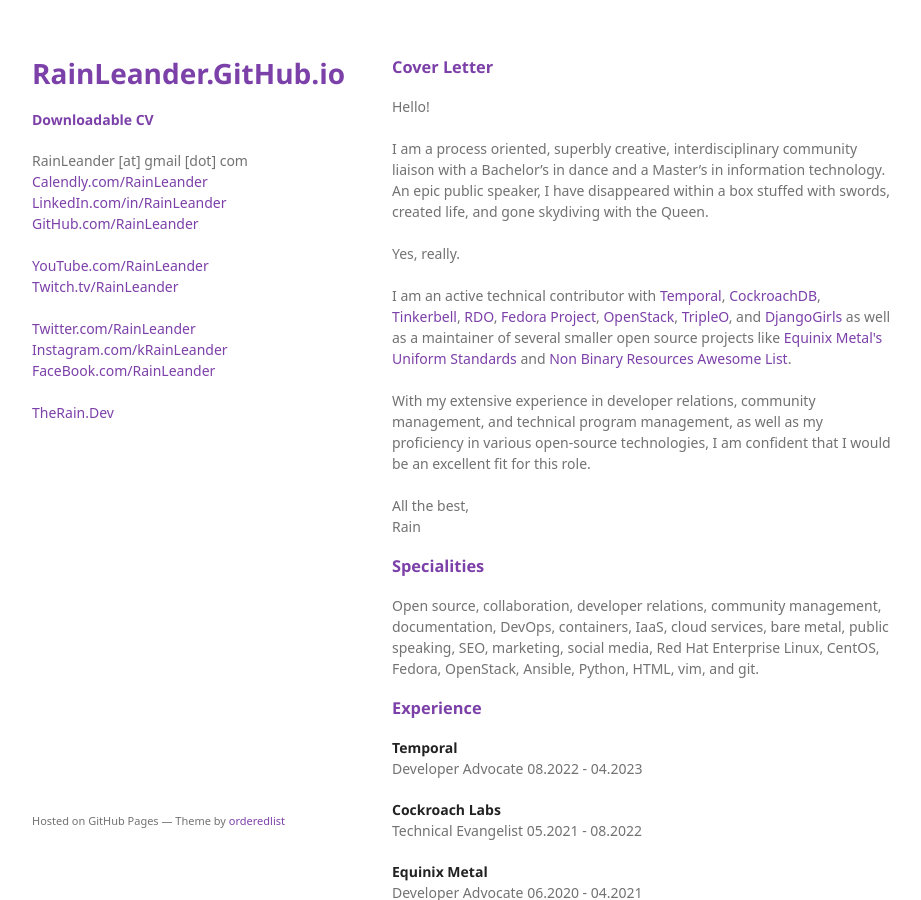
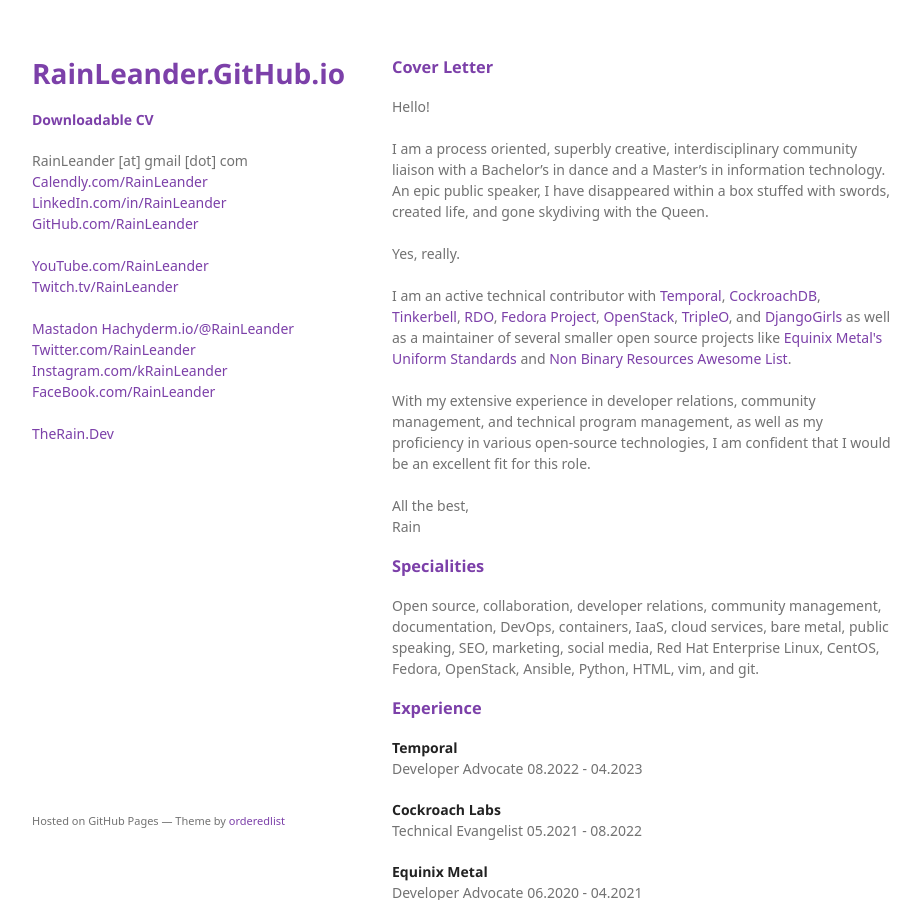
Before and after one commit to rainleander/rainleander.github.io, a Jekyll site: the page cv/index.html, which Jekyll copies as it is, in a window 1280 px wide and 900 px high. Shown: the whole window, without its empty margins (178-1099 px from the left). Built offline with Jekyll 4.4.1, drawn with Linux system fonts in a browser that asks for light colours; some web fonts are replaced.

Commit message:
Update index.html

```diff
--- a/cv/index.html
+++ b/cv/index.html
@@ -27,6 +27,7 @@
           <a href="http://youtube.com/rainleander">YouTube.com/RainLeander</a><br>
           <a href="http://twitch.tv/rainleander">Twitch.tv/RainLeander</a><br><br>
 
+          <a href="https://hachyderm.io/@rainleander">Mastadon Hachyderm.io/@RainLeander</a><br>
           <a href="https://twitter.com/rainleander">Twitter.com/RainLeander</a><br>
           <a href="https://www.instagram.com/krainleander/">Instagram.com/kRainLeander<br>
           <a href="http://facebook.com/rainleander">FaceBook.com/RainLeander</a><br><br>
```
